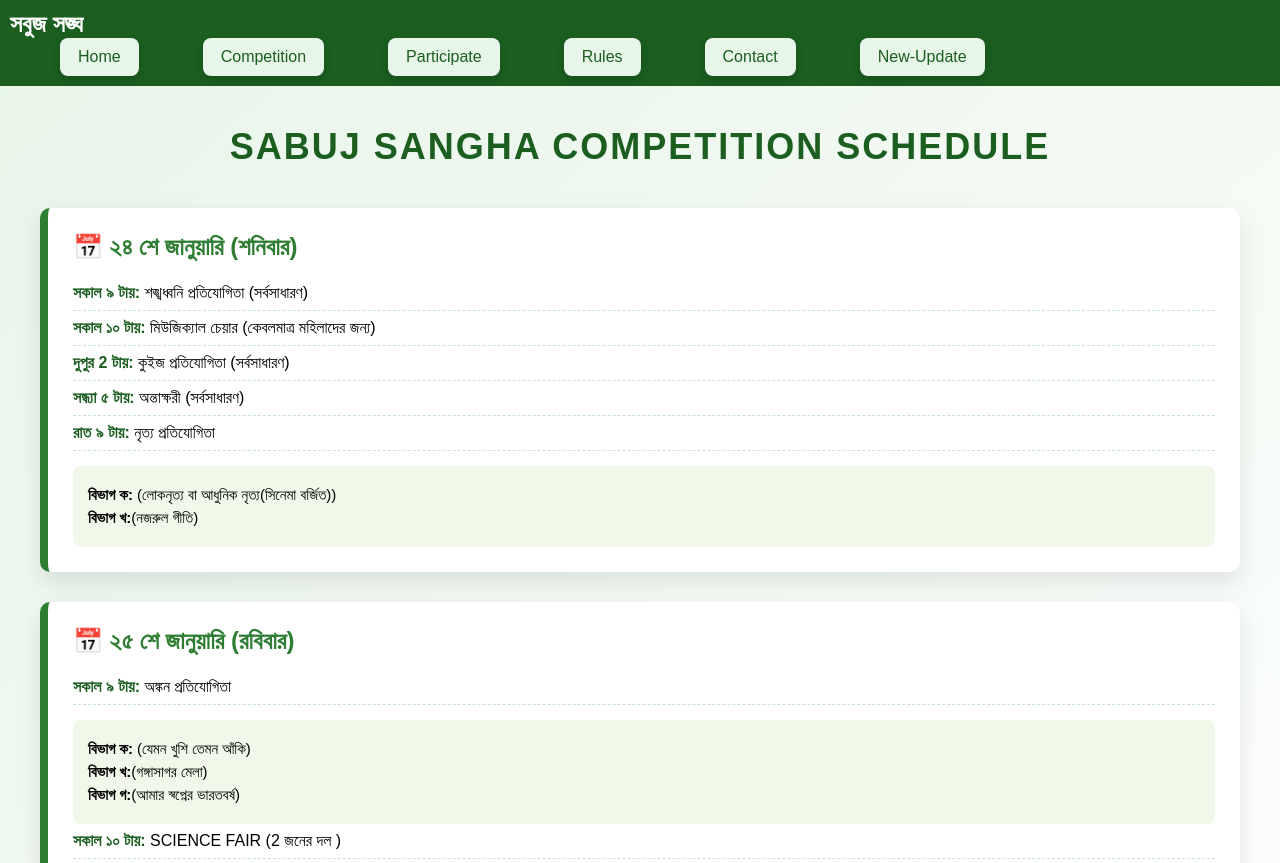
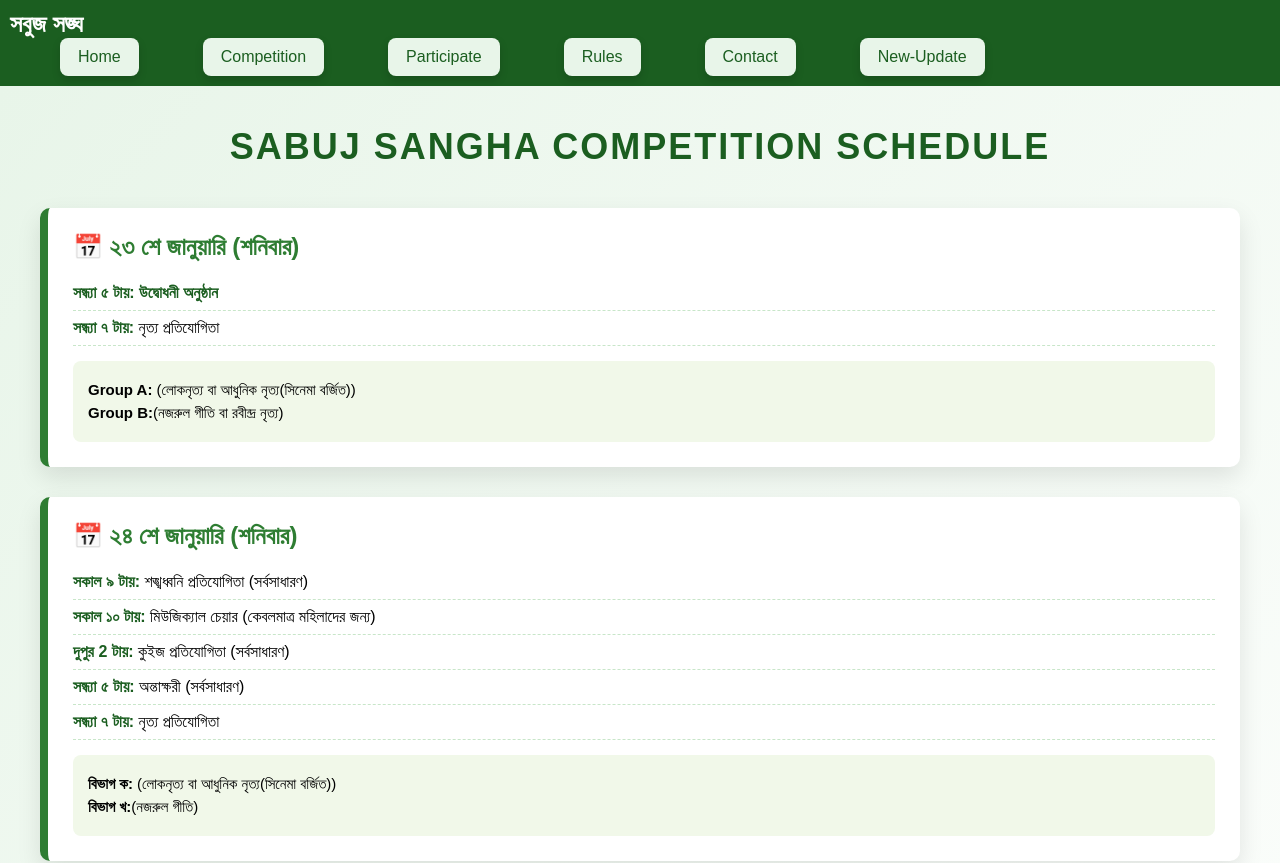
Before and after one commit to Sayan8436/sabuj-sangha, a React (Create React App) app: page /competition in a window 1280 px wide. Shown: the top 863 px of the page. Built offline with nearby package versions, Linux system fonts and the light colour scheme.

Commit message:
Updated feature / bug fix

```diff
--- a/src/pages/Competition.js
+++ b/src/pages/Competition.js
@@ -8,15 +8,28 @@ const Competition = () => {
       <h1 className="main-title">Sabuj Sangha Competition Schedule</h1>
 
 
+     <div className="day-card">
+        <h2>📅 ২৩ শে জানুয়ারি (শনিবার)</h2>
+
+        <ul>
+          <li><span>সন্ধ্যা ৫ টায়: উদ্বোধনী অনুষ্ঠান</span> </li>
+          <li><span>সন্ধ্যা ৭ টায়:</span> নৃত্য প্রতিযোগিতা</li>
+        </ul>
+        <div className="group-box">
+          <p><strong>Group A:</strong> (লোকনৃত্য বা আধুনিক নৃত্য(সিনেমা বর্জিত))</p>
+          <p><strong>Group B:</strong>(নজরুল গীতি বা রবীন্দ্র নৃত্য)</p>
+        </div>
+      </div>
+
       <div className="day-card">
-        <h2>📅 ২৪ শে জানুয়ারি (শনিবার)</h2>
+        <h2>📅 ২৪ শে জানুয়ারি (শনিবার)</h2>
 
         <ul>
           <li><span>সকাল  ৯ টায়:</span> শঙ্খধ্বনি প্রতিযোগিতা (সর্বসাধারণ)</li>
           <li><span>সকাল ১০ টায়:</span> মিউজিক্যাল চেয়ার (কেবলমাত্র মহিলাদের জন্য)</li>
           <li><span>দুপুর 2 টায়:</span> কুইজ প্রতিযোগিতা (সর্বসাধারণ)</li>
           <li><span>সন্ধ্যা ৫ টায়:</span> অন্তাক্ষরী (সর্বসাধারণ)</li>
-          <li><span>রাত ৯ টায়:</span> নৃত্য প্রতিযোগিতা</li>
+          <li><span>সন্ধ্যা ৭ টায়:</span> নৃত্য প্রতিযোগিতা</li>
         </ul>
         <div className="group-box">
           <p><strong>বিভাগ ক:</strong> (লোকনৃত্য বা আধুনিক নৃত্য(সিনেমা বর্জিত))</p>
--- a/src/pages/Participate.js
+++ b/src/pages/Participate.js
@@ -11,7 +11,7 @@ export default function Participate() {
     competitionName: ""
   });
 
-  const groupOptions = ["ক", "খ", "গ", "প্রয়োজন নেই"];
+  const groupOptions = ["ক", "খ", "গ", "সর্বসাধারণ",  "A" , "B" ];
   const competitionOptions = [
     "শঙ্খধ্বনি",
     "মিউজিক্যাল চেয়ার",
--- a/src/pages/Rules.js
+++ b/src/pages/Rules.js
@@ -13,7 +13,7 @@ const Rule = () => {
         <li>
           নৃত্য প্রতিযোগিতা –
           <ul>
-            <li>Gr-A (শিশু থেকে চতুর্থ শ্রেণী)</li>
+            <li>Gr-A ( শূন্য থেকে চতুর্থ শ্রেণী)</li>
             <li>Gr-B (পঞ্চম থেকে দশম শ্রেণী)</li>
           </ul>
         </li>
--- a/src/pages/Winners.js
+++ b/src/pages/Winners.js
@@ -1,5 +1,5 @@
 import "./pages.css";
 
 export default function Winners() {
-  return <div className="winners-page"><h1>Winners</h1></div>;
+  return <div className="winners-page"><h1>Comming Soon</h1></div>;
 }
```
